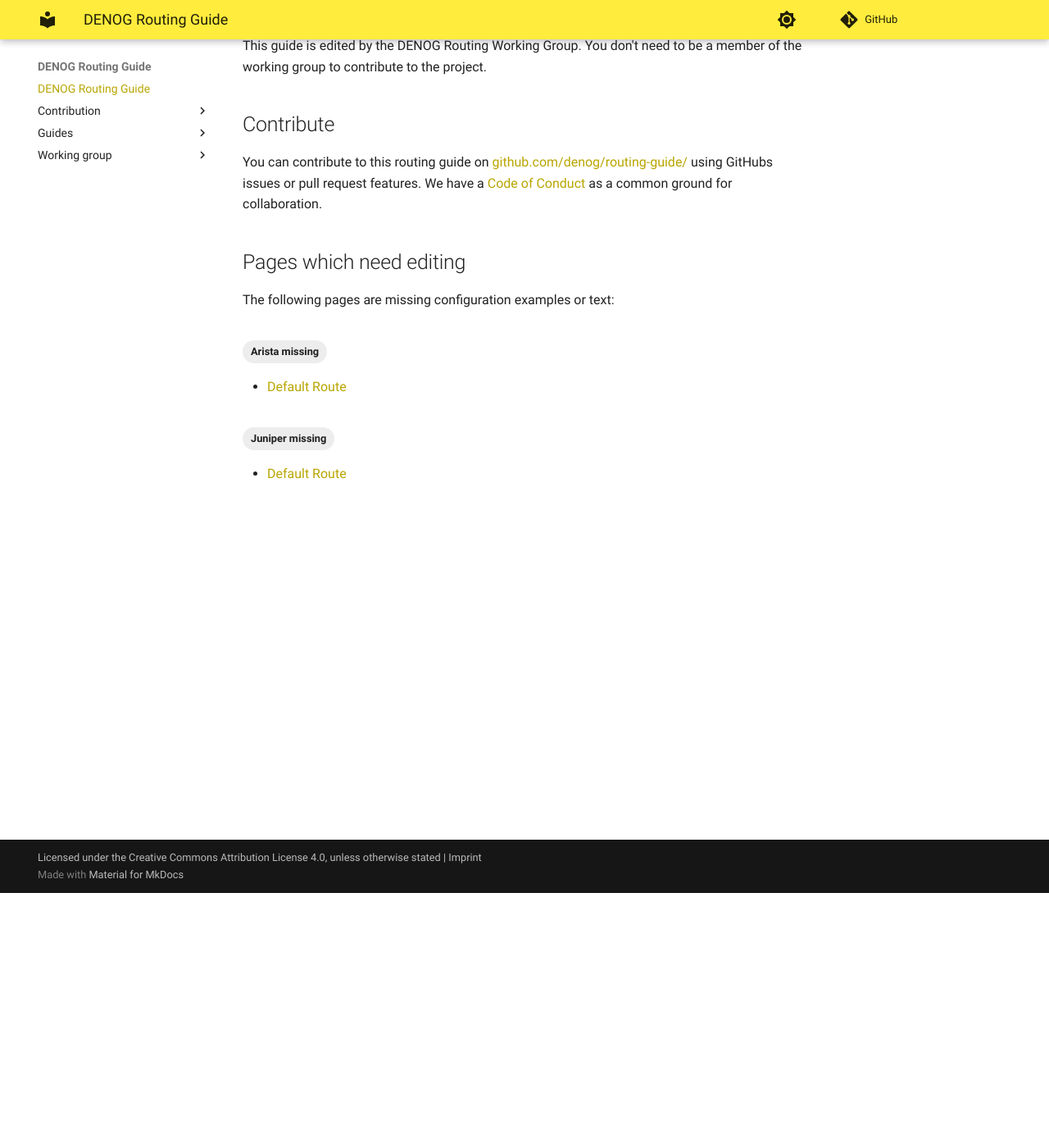
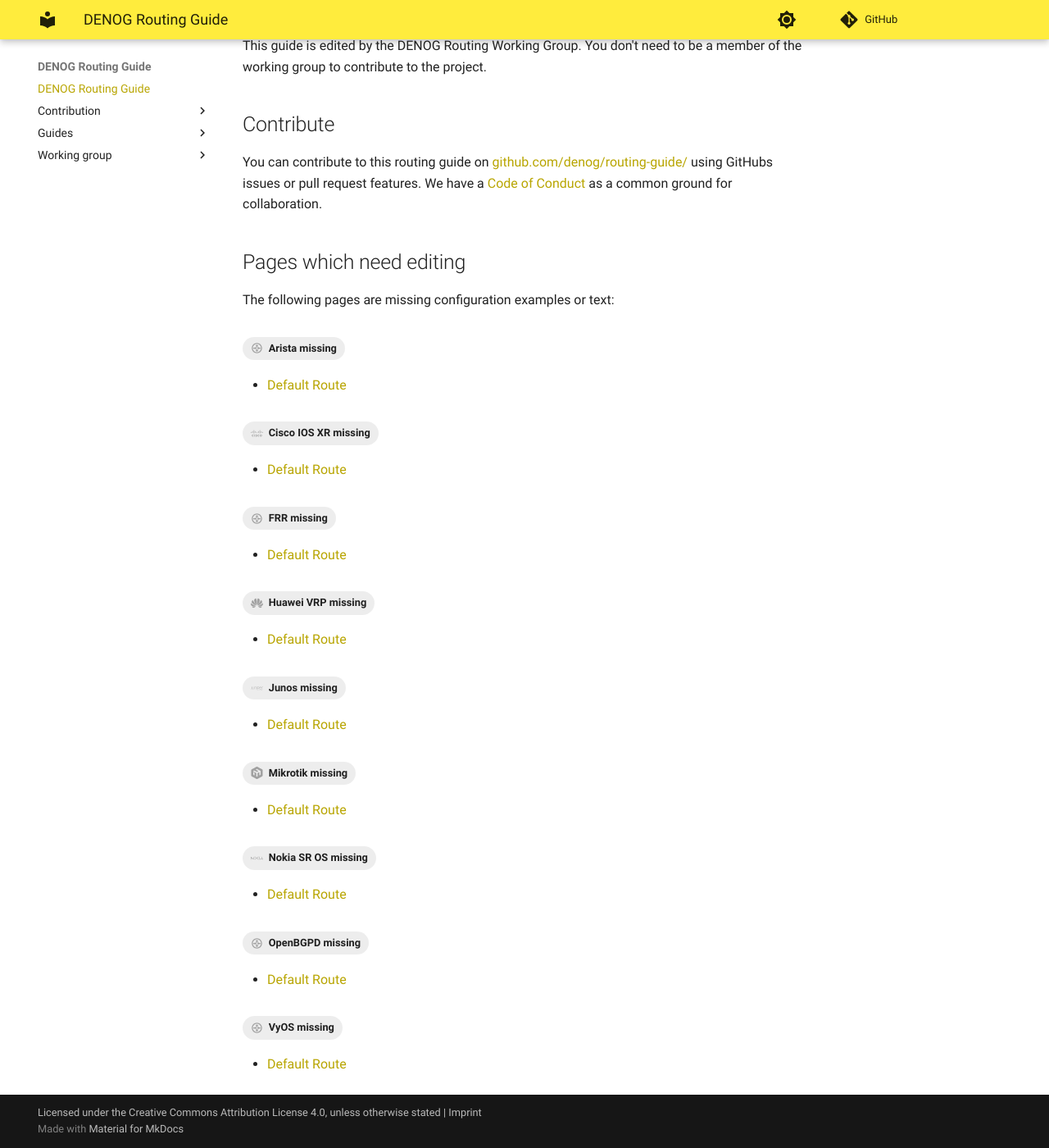
Before and after one commit to denog/routing-guide, an MkDocs documentation site: the page built from docs/index.md, in a window 1280 px wide and 1400 px high, scrolled down 311 px. Shown: the whole window at 82% size. Built offline with MkDocs 1.6.1 and Material for MkDocs 9.7.7, drawn with Linux system fonts in a browser that asks for light colours; comment, search, counter and statistics services are not loaded.

Commit message:
added custom icons to tags

```diff
--- a/mkdocs.yml
+++ b/mkdocs.yml
@@ -13,6 +13,13 @@
   icon:
     edit: material/pencil
     view: material/eye
+    tag:
+      Cisco: simple/cisco
+      Huawei: simple/huawei
+      Junos: simple/junipernetworks
+      Mikrotik: simple/mikrotik
+      Nokia: simple/nokia
+      default: material/router
   palette:
     # Palette toggle for light mode
     - scheme: default
@@ -52,4 +59,16 @@
 extra:
   status:
     <identifier>: <description>
+  tags:
+    Arista missing: arista
+    BIRD missing: BIRD
+    Cisco missing: Cisco
+    Cisco IOS XR missing: Cisco
+    FRR missing: FRR
+    Huawei VRP missing: Huawei
+    Junos missing: Junos
+    Mikrotik missing: Mikrotik
+    Nokia SR OS missing: Nokia
+    OpenBGPD missing: OpenBGPD
+    VyOS missing: VyOS
 copyright: Licensed under the <a href="https://raw.githubusercontent.com/denog/routing-guide/main/LICENSE.md">Creative Commons Attribution License 4.0</a>, unless otherwise stated | <a href="https://www.denog.de/de/impressum.html">Imprint</a>
```
Also changed, not shown: docs/guides/route_filtering/inbound/default_route.md (+8 -1 lines).
